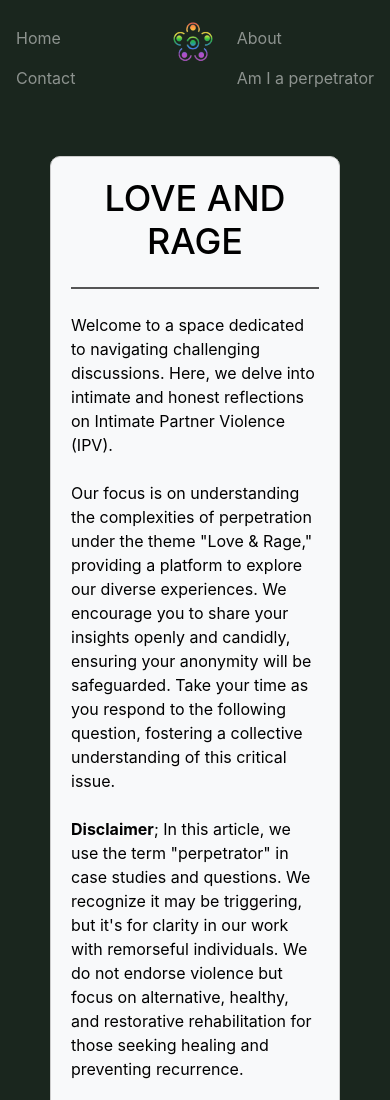
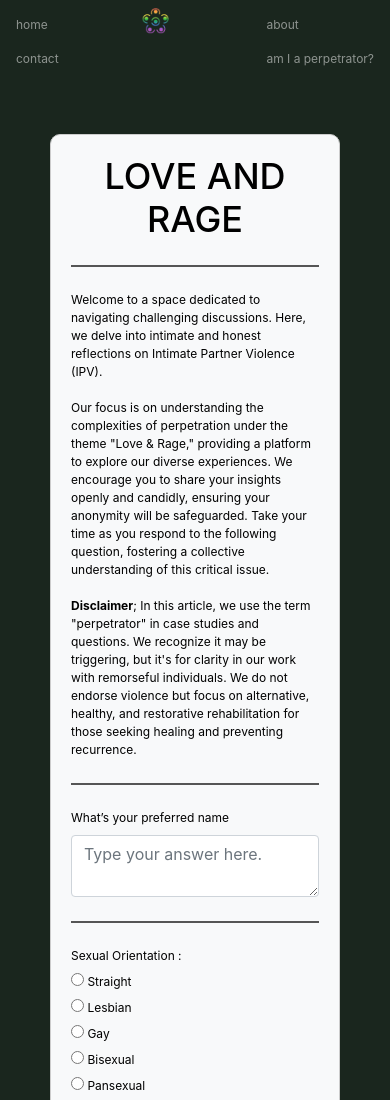
Before and after one commit to Natalies-Angels/PA-landing-page, a plain HTML site: page loginLink.html in a window 390 px wide. Shown: the top 1100 px of the page. Drawn offline with nearby package versions, Linux system fonts and the light colour scheme.

Commit message:
final edits

```diff
--- a/landingPageStyle.css
+++ b/landingPageStyle.css
@@ -223,7 +223,7 @@ footer {
     }
 
     nav {
-        text-align: center;
+        text-align: left;
     }
 
     .navbar {
--- a/loginLink.html
+++ b/loginLink.html
@@ -54,6 +54,38 @@
       width: 60px; /* Adjust the width as needed */
       height: auto; /* Maintain the aspect ratio */
     }
+	@media only screen and (max-width: 768px) {
+    body {
+        margin: 0;
+        padding: 0;
+        position: relative;
+        overflow-x: hidden;
+        width: 100%;
+        font-size: 12px;
+    }
+
+    .logo {
+        transform: none;
+        left: 35%;
+    }
+
+    .logo img {
+        width: 40%;
+    }
+
+    nav {
+        text-align: left;
+    }
+
+    .navbar {
+        flex-direction: column;
+
+    }
+
+
+
+}
+
   </style>
 </head>
 <body>
@@ -63,10 +95,10 @@
           <div class="d-flex justify-content-start">
               <ul class="navbar-nav">
                   <li class="nav-item">
-                      <a class="nav-link" href="index.html">Home</a>
+                      <a class="nav-link" href="index.html">home</a>
                   </li>
                   <li class="nav-item">
-                      <a class="nav-link" href="contactPage.html">Contact</a>
+                      <a class="nav-link" href="contactPage.html">contact</a>
                   </li>
               </ul>
           </div>
@@ -80,10 +112,10 @@
           <div class="d-flex justify-content-end">
               <ul class="navbar-nav">
                   <li class="nav-item">
-                      <a class="nav-link" href="aboutPage.html">About</a>
+                      <a class="nav-link" href="aboutPage.html">about</a>
                   </li>
                   <li class="nav-item">
-                      <a class="nav-link" href="perpScreening.html">Am I a perpetrator</a>
+                      <a class="nav-link" href="perpScreening.html">am I a perpetrator?</a>
                   </li>
               </ul>
           </div>
```
